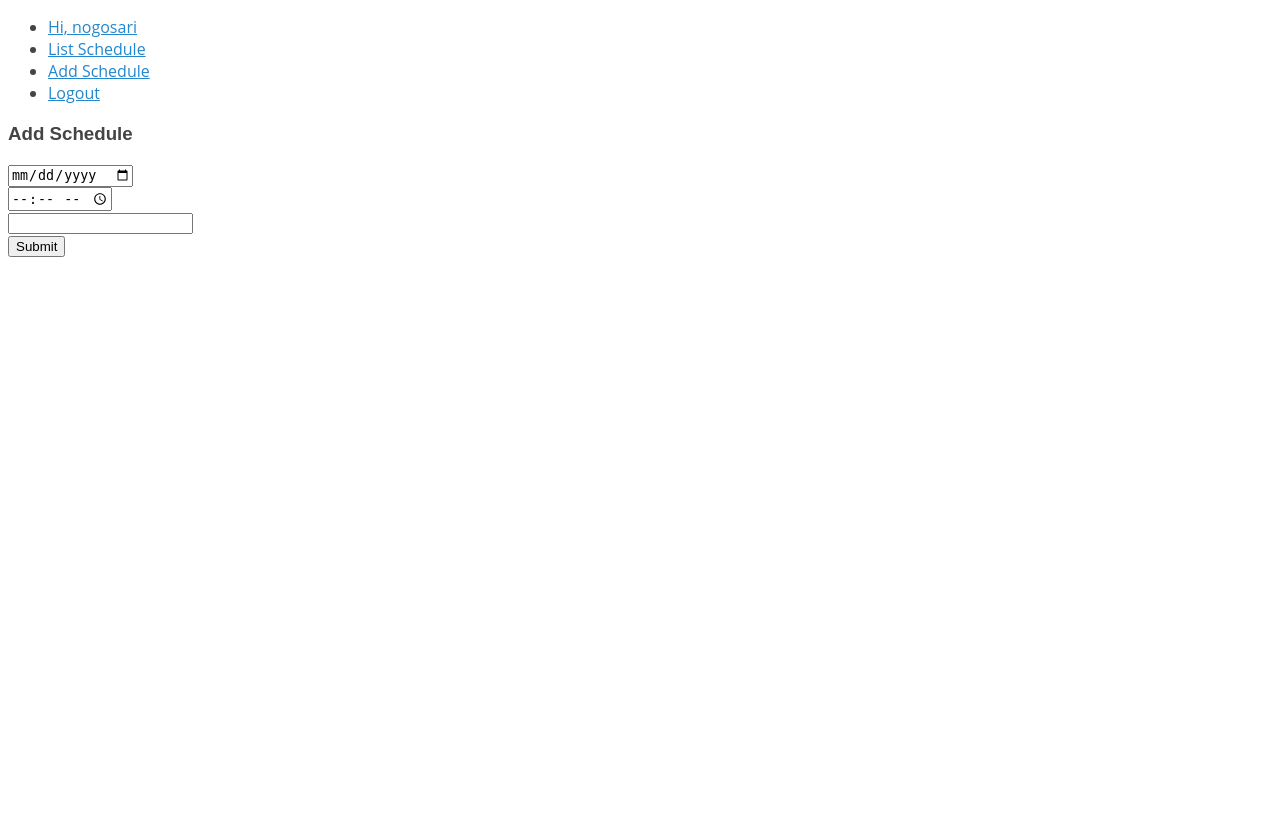
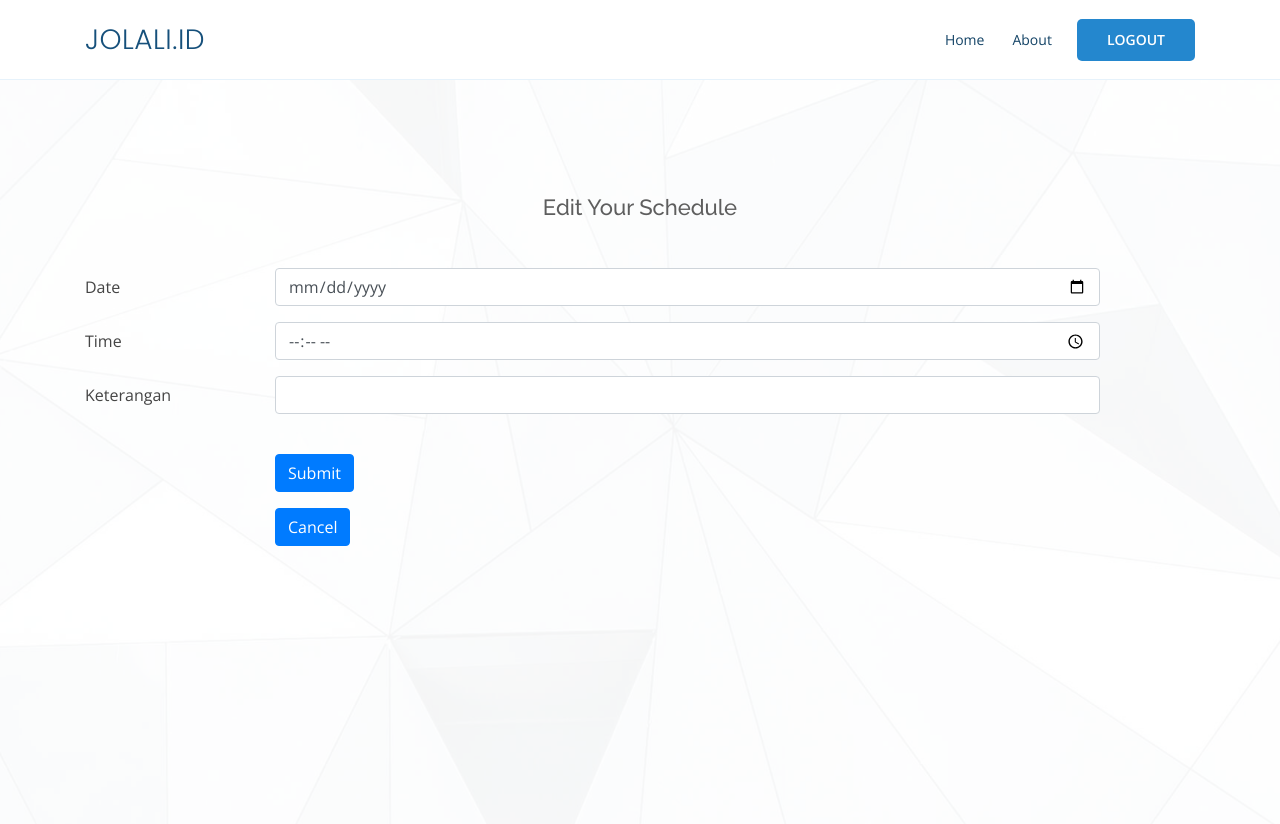
Before and after one commit to nogosari/pwl_ta, a PHP site: page /jadwal_edit.php?nomer=1 in a window 1280 px wide. Before the commit the page ends 257 px from the top, so only its background shows below. Run offline with PHP 8.4, Linux system fonts and the light colour scheme; a user stored in the database is signed in; data that the repository does not hold is empty.

Commit message:
update fitur

```diff
--- a/classes/connection.php
+++ b/classes/connection.php
@@ -4,7 +4,7 @@
   private $host = 'localhost';
   private $db = 'jadwal';
   private $user = 'nogosari';
-  private $pass = '';
+  private $pass = 'mendoan';
 
   private $pdo = null;
 
--- a/jadwal_edit.php
+++ b/jadwal_edit.php
@@ -23,41 +23,150 @@
     }
 ?>
 
+
 <!DOCTYPE html>
-<html>
+<html lang="en">
+
 <head>
-    <title>Add Schedule</title>
-    <link rel="stylesheet" href="assets/css/style.css">
-		<script src="assets/js/script.js"> </script>
+  <meta charset="utf-8">
+  <meta content="width=device-width, initial-scale=1.0" name="viewport">
 
+  <title>Edit Jadwal</title>
+  <meta content="" name="descriptison">
+  <meta content="" name="keywords">
+
+  <!-- Favicons -->
+  <link href="assets/img/favicon.png" rel="icon">
+  <link href="assets/img/apple-touch-icon.png" rel="apple-touch-icon">
+
+  <!-- Google Fonts -->
+  <link href="https://fonts.googleapis.com/css?family=Open+Sans:300,300i,400,400i,600,600i,700,700i|Raleway:300,300i,400,400i,500,500i,600,600i,700,700i|Poppins:300,300i,400,400i,500,500i,600,600i,700,700i" rel="stylesheet">
+
+  <!-- Vendor CSS Files -->
+  <link href="assets/vendor/bootstrap/css/bootstrap.min.css" rel="stylesheet">
+  <link href="assets/vendor/icofont/icofont.min.css" rel="stylesheet">
+  <link href="assets/vendor/boxicons/css/boxicons.min.css" rel="stylesheet">
+  <link href="assets/vendor/remixicon/remixicon.css" rel="stylesheet">
+  <link href="assets/vendor/venobox/venobox.css" rel="stylesheet">
+  <link href="assets/vendor/owl.carousel/assets/owl.carousel.min.css" rel="stylesheet">
+  <link href="assets/vendor/aos/aos.css" rel="stylesheet">
+
+  <link href="assets/css/style.css" rel="stylesheet">
 </head>
+
 <body>
-    <div class="container-login">
-       <form method="post" action="jadwal_edit.php">
-       <input type="hidden" value="<?php echo $data['nomer'];?>" name="nomer">
-         <div class="panel panel-default">
-            <div class="panel-heading">
-              <h3 class="panel-title">Add Schedule</h3>
+
+  <!-- ======= Header ======= -->
+  <header id="header" class="fixed-top">
+    <div class="container d-flex align-items-center">
+      <h1 class="logo mr-auto"><a href="index.php">JOLALI.ID</a></h1>
+      <nav class="nav-menu d-none d-lg-block">
+        <ul>
+          <li><a href="index.php">Home</a></li>
+          <li><a href="about.php">About</a></li>
+        </ul>
+      </nav>
+      <!-- .nav-menu -->
+
+      <a href="logout.php" class="get-started-btn scrollto">LOGOUT</a>
+
+    </div>
+  </header>
+  <!-- End Header -->
+
+  <!-- ======= Hero Section ======= -->
+  <section id="hero" class="">
+    <div class="container position-relative" data-aos="fade-up" data-aos-delay="100">
+      <div class="row justify-content-center">
+        <div class="col-xl-7 col-lg-9 text-center">
+          <h2>Edit Your Schedule</h2>
         </div>
       </div>
-               <div class="form-input">
+
+      <br><br>
+
+
+      <!-- START FORM -->
+      <form form method="post" action="jadwal_edit.php">
+        <input type="hidden" value="<?php echo $data['nomer'];?>" name="nomer">
+
+            <div class="form-input form-group row">
+              <label for="name" class="col-sm-2 col-form-label">Date</label>
+              <div class="col-sm-9">
                 <input type="date" class="form-control" name="tanggal" value="<?php echo $data['tanggal'];?>">
               </div>
-                <div class="form-input">
+            </div>
+
+            <div class="form-input form-group row">
+              <label for="name" class="col-sm-2 col-form-label">Time</label>
+              <div class="col-sm-9">
                 <input type="time" class="form-control" name="waktu" value="<?php echo $data['jam'];?>">
               </div>
-		        <div class="form-input">
+            </div>
+
+            <div class="form-input form-group row">
+              <label for="name" class="col-sm-2 col-form-label">Keterangan</label>
+              <div class="col-sm-9">
                 <input type="text" class="form-control" name="keterangan" maxlength="254" value="<?php echo $data['keterangan'];?>">
               </div>
+            </div>
+
+            <br>
+
+            <div class="form-group row">
+              <label for="login" class="col-sm-2 col-form-label"></label>
+              <div class="col-sm-10">
                 <button type="submit" class="btn btn-primary" name="submit">Submit</button>
+              </div>
+            </div>
+
+            <div class="form-group row">
+              <label for="login" class="col-sm-2 col-form-label"></label>
+              <a href="jadwal_list.php">
+              <div class="col-sm-10">
+                <a href="jadwal_list.php">
+                  <button type="submit" class="btn btn-primary">Cancel</button>
+                </a>
+              </div>
+            </div>
 
       </form>
+
+      <div class="panel-footer">
+      <div class="text-right">
+         <!--  -->
       </div>
-    <script type="text/javascript" src="assets/js/jquery.js"></script>
-    <script type="text/javascript" src="assets/js/bootstrap.min.js"></script>
-    <script type="text/javascript" src="assets/js/script.js"></script>
+    </div>
+    </div>
+
+    </div>
+  </section>
+  <!-- End Hero -->
+
+  <main id="main">
+
+
+  </main>
+  <!-- End #main -->
+
+
+  <a href="#" class="back-to-top"><i class="ri-arrow-up-line"></i></a>
+  <div id="preloader"></div>
+
+  <!-- Vendor JS Files -->
+  <script src="assets/vendor/jquery/jquery.min.js"></script>
+  <script src="assets/vendor/counterup/counterup.min.js"></script>
+  <script src="assets/vendor/owl.carousel/owl.carousel.min.js"></script>
+  <script src="assets/vendor/isotope-layout/isotope.pkgd.min.js"></script>
+  <script src="assets/vendor/aos/aos.js"></script>
+
+  <!-- Template Main JS File -->
+  <script src="assets/js/main.js"></script>
+
 </body>
+
 </html>
+
 
 <?php
 require_once 'templates/footer.php';
```
Lines whose indentation alone changed are shown as unchanged.
